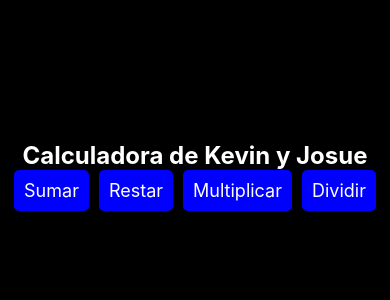
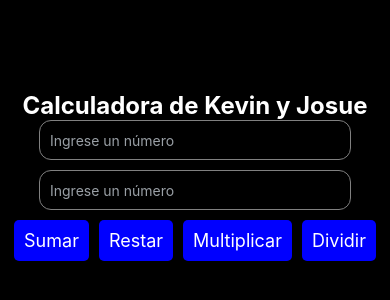
Before and after one commit to LordGovenate/Calculadora-en-React-Native, a React Native app: screen / in a window 390 px wide. Shown: the part 246-546 px from the top of the page. Built offline with nearby package versions, Linux system fonts and the light colour scheme.

Commit message:
Agregar campos de entrada para números en la calculadora en App.js

```diff
--- a/App.js
+++ b/App.js
@@ -7,6 +7,18 @@ export default function App() {
       <Text style={styles.title}>Calculadora de Kevin y Josue</Text>
 
       </View>
+      <TextInput
+          placeholder="Ingrese un número"
+          keyboardType="numeric"
+          placeholderTextColor="#9aa0a6"
+          style={styles.input}
+        />
+      <TextInput
+          placeholder="Ingrese un número"
+          keyboardType="numeric"
+          placeholderTextColor="#9aa0a6"
+          style={styles.input}
+        />
       <View style={styles.botones}>
         <TouchableOpacity style={styles.button}>
           <Text style={styles.text}>Sumar</Text>
@@ -54,5 +66,15 @@ button:
   botones: {
     flexDirection: 'row',
     gap: 10,
-  }
+  },
+  input: {
+    height: 40,
+    borderColor: 'gray',
+    borderWidth: 1,
+    marginBottom: 10,
+    paddingHorizontal: 10,
+    color: 'white',
+    width: '80%',
+    borderRadius: 12,
+  },
 });
```
